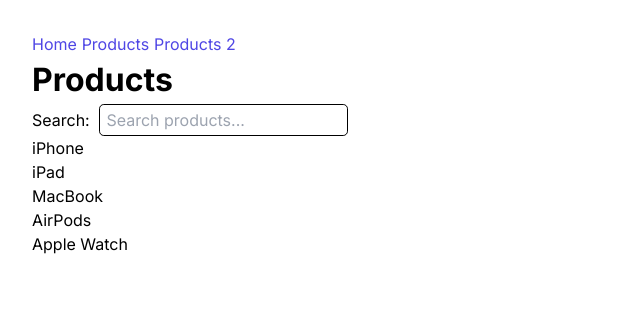
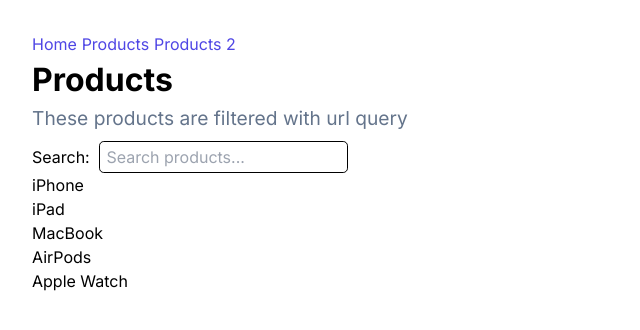
Before and after one commit to emanuelefavero/react-url-state-management, a Next.js app: page /products in a window 1280 px wide. Shown: the top 330 px of the page, without its empty margins (0-640 px from the left). Built offline with nearby package versions, Linux system fonts and the light colour scheme.

Commit message:
add comment and paragraph to /products/page.js

```diff
--- a/app/products/page.js
+++ b/app/products/page.js
@@ -1,6 +1,6 @@
 'use client'
 
-// NOTE: This is a simple example of a search filter created with useState
+// NOTE: This is a simple example of a search filter created with url query
 
 import { useState } from 'react'
 
@@ -16,6 +16,7 @@
   return (
     <>
       <h1>Products</h1>
+      <p>These products are filtered with url query</p>
 
       {/* SEARCH INPUT */}
       <label htmlFor='search'>Search: </label>
```
